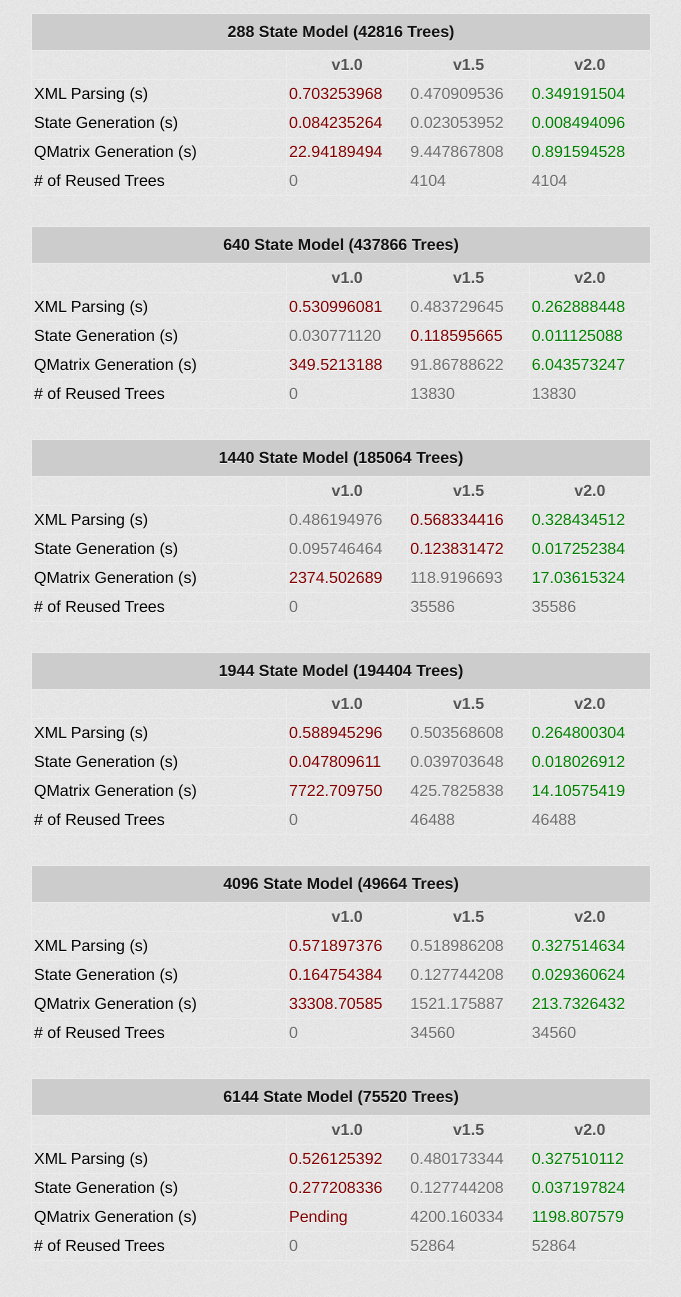
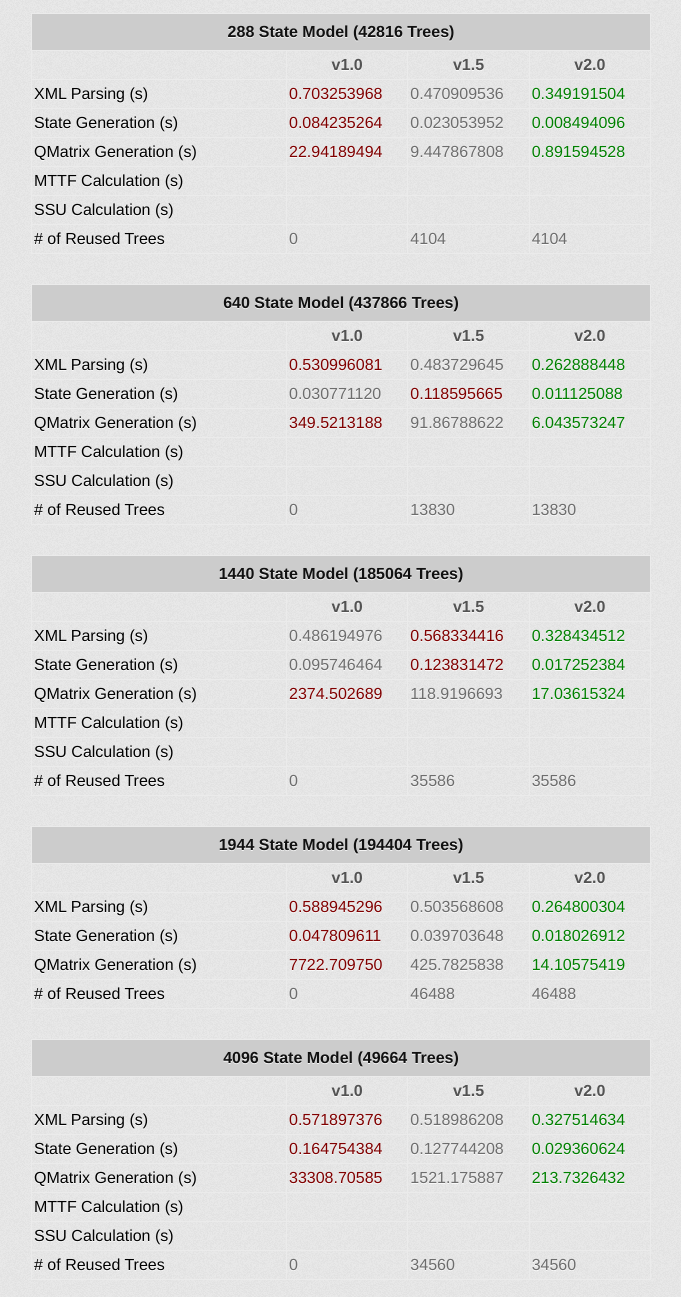
Before and after one commit to soulcyon/decaf2, a plain HTML site: page index.html in a window 1280 px wide. Shown: the part 1500-2797 px from the top of the page, without its empty margins (299-980 px from the left). Drawn offline with Linux system fonts and the light colour scheme; a web font is replaced by a local one.

Commit message:
Added MTTF/SSU Changes
- Typo fixed

```diff
--- a/index.html
+++ b/index.html
@@ -35,7 +35,7 @@
           <p>
             <a href="http://ieeexplore.ieee.org/xpls/abs_all.jsp?arnumber=4785456">A Markovian Dependability Model with Cascading Failures</a>
           </p>
-          <p>Mihir Sanghavi and Sashank Tadepalli, undergraduate students at New Jersey Institute of Technology alongside Professor Marvin Nakayamam, have developed a cutting-edge implementation of DECAF.&nbsp;&nbsp;Shown below are the results of various tests run across various versions of this software.&nbsp;&nbsp;We provide Hardware and Software specifications so these tests can be recreated at a future date.&nbsp;&nbsp;All time-based results are averaged over 3 trial runs (except for 1944+ State Models).</p>
+          <p>Mihir Sanghavi and Sashank Tadepalli, undergraduate students at New Jersey Institute of Technology alongside Professor Marvin Nakayama, have developed a cutting-edge implementation of DECAF.&nbsp;&nbsp;Shown below are the results of various tests run across various versions of this software.&nbsp;&nbsp;We provide Hardware and Software specifications so these tests can be recreated at a future date.&nbsp;&nbsp;All time-based results are averaged over 3 trial runs (except for 1944+ State Models).</p>
           <h3>Versions</h3>
           <p>
             Version 1.0 and 1.5 are the initial versions of DECAF.  The essential algorithms and program logic is created in Version 1.0, as well as some naive implementations of the Tree Generation algorithm.  Version 1.5 adds some performance enhancements in the form of caching.   The caching occurs at an analytical level as well as software/programming level.  Essentially, every transition from F to T is treated as a LikeTransition.   When we accumulate all of the LikeTransitions, it becomes apparent that the program does not need to recreate trees for the same LikeTransition.
@@ -165,6 +165,18 @@
                   <td fastest>0.891594528</td>
               </tr>
               <tr>
+                  <td>MTTF Calculation (s)</td>
+                  <td slowest></td>
+                  <td></td>
+                  <td fastest></td>
+              </tr>
+              <tr>
+                  <td>SSU Calculation (s)</td>
+                  <td slowest></td>
+                  <td></td>
+                  <td fastest></td>
+              </tr>
+              <tr>
                   <td># of Reused Trees</td>
                   <td>0</td>
                   <td>4104</td>
@@ -202,6 +214,18 @@
                   <td fastest>6.043573247</td>
               </tr>
               <tr>
+                  <td>MTTF Calculation (s)</td>
+                  <td slowest></td>
+                  <td></td>
+                  <td fastest></td>
+              </tr>
+              <tr>
+                  <td>SSU Calculation (s)</td>
+                  <td slowest></td>
+                  <td></td>
+                  <td fastest></td>
+              </tr>
+              <tr>
                   <td># of Reused Trees</td>
                   <td>0</td>
                   <td>13830</td>
@@ -237,6 +261,18 @@
                   <td slowest>2374.502689</td>
                   <td>118.9196693</td>
                   <td fastest>17.03615324</td>
+              </tr>
+              <tr>
+                  <td>MTTF Calculation (s)</td>
+                  <td slowest></td>
+                  <td></td>
+                  <td fastest></td>
+              </tr>
+              <tr>
+                  <td>SSU Calculation (s)</td>
+                  <td slowest></td>
+                  <td></td>
+                  <td fastest></td>
               </tr>
               <tr>
                   <td># of Reused Trees</td>
@@ -313,6 +349,18 @@
                   <td fastest>213.7326432</td>
               </tr>
               <tr>
+                  <td>MTTF Calculation (s)</td>
+                  <td slowest></td>
+                  <td></td>
+                  <td fastest></td>
+              </tr>
+              <tr>
+                  <td>SSU Calculation (s)</td>
+                  <td slowest></td>
+                  <td></td>
+                  <td fastest></td>
+              </tr>
+              <tr>
                   <td># of Reused Trees</td>
                   <td>0</td>
                   <td>34560</td>
@@ -350,6 +398,18 @@
                   <td fastest>1198.807579</td>
               </tr>
               <tr>
+                  <td>MTTF Calculation (s)</td>
+                  <td slowest></td>
+                  <td></td>
+                  <td fastest></td>
+              </tr>
+              <tr>
+                  <td>SSU Calculation (s)</td>
+                  <td slowest></td>
+                  <td></td>
+                  <td fastest></td>
+              </tr>
+              <tr>
                   <td># of Reused Trees</td>
                   <td>0</td>
                   <td>52864</td>
```
